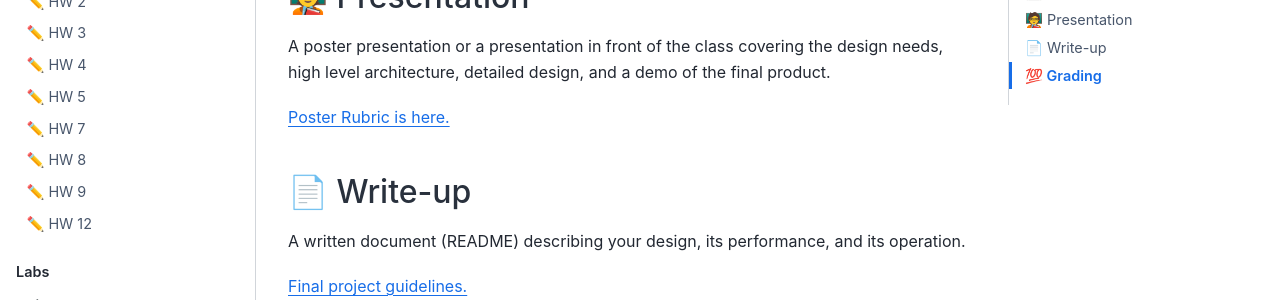
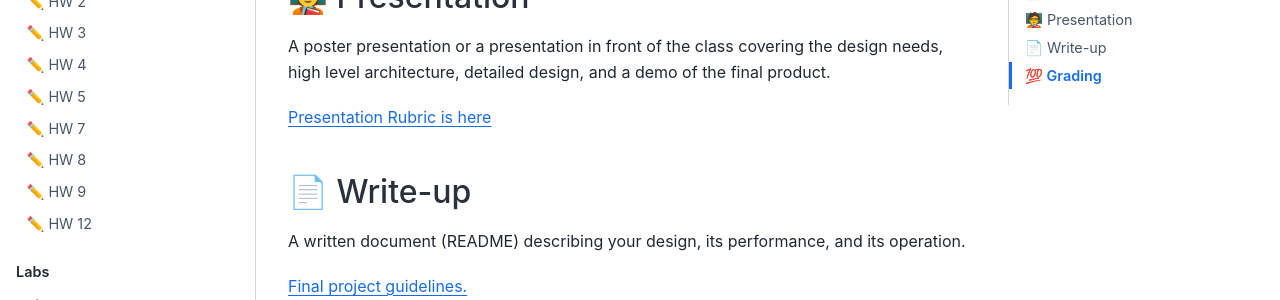
Before and after one commit to USAFA-ECE/ece383, a Jupyter Book: the page built from book/Assignments/project.md, in a window 1280 px wide and 900 px high, scrolled down 780 px. Shown: the part 153-453 px from the top of the window. Built offline with Jupyter Book 1.0.4 settings and Sphinx 7.4.7 and the Sphinx Book theme 1.1.4, drawn with Linux system fonts in a browser that asks for light colours; pages that are not in the unit, such as notebooks, are missing from menus.

Commit message:
Update project.md

```diff
--- a/book/Assignments/project.md
+++ b/book/Assignments/project.md
@@ -22,7 +22,8 @@ The second milestone generally seeks to integrate the units of the design. You s
 
 A poster presentation or a presentation in front of the class covering the design needs, high level architecture, detailed design, and a demo of the final product.
 
-[Poster Rubric is here.](https://github.com/USAFA-ECE/ece383/blob/main/book/Assignments/files/Final_Poster_Rubric.pdf)
+<!-- [Poster Rubric is here.](https://github.com/USAFA-ECE/ece383/blob/main/book/Assignments/files/Final_Poster_Rubric.pdf) -->
+[Presentation Rubric is here](https://github.com/USAFA-ECE/ece383/blob/main/book/Assignments/files/ECE_383_Final_Briefing_Rubric.pdf)
 
 ## 📄 Write-up
 
```
